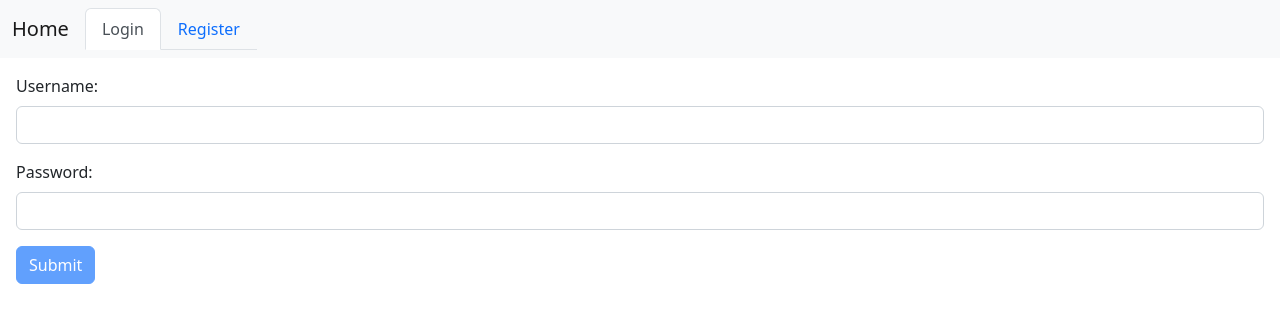
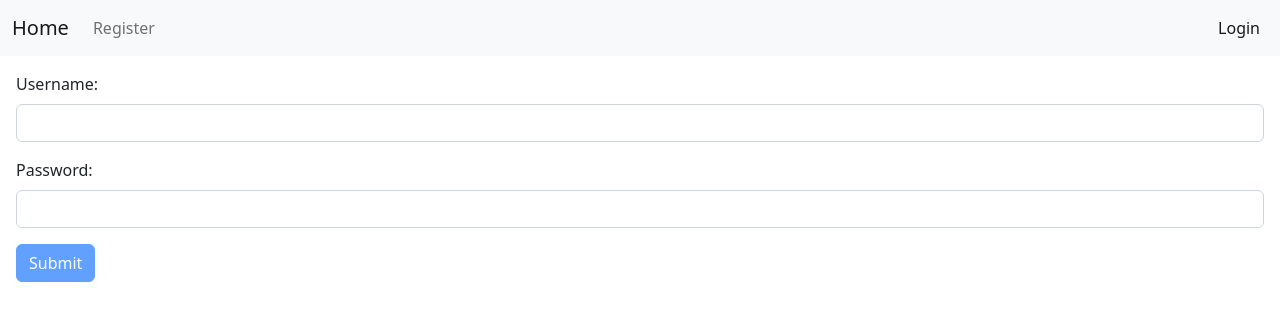
Before and after one commit to EspositoLucas/Mi-impacto-ambiental, an Angular app in the folder Angular/: page /login in a window 1280 px wide. Shown: the top 322 px of the page. Built offline with nearby package versions, Linux system fonts and the light colour scheme.

Commit message:
logout y se persiste el usuario entre refreshes

```diff
--- a/Angular/src/app/app.module.ts
+++ b/Angular/src/app/app.module.ts
@@ -11,9 +11,10 @@ import { HttpClientModule } from '@angular/common/http';
 import { httpInterceptorProviders } from './httpInterceptors';
 import { NavbarComponent } from './navbar/navbar.component';
 import { HomeComponent } from './home/home.component';
+import { LogoutComponent } from './logout/logout.component';
 
 @NgModule({
-    declarations: [AppComponent, LoginComponent, NavbarComponent, HomeComponent],
+    declarations: [AppComponent, LoginComponent, NavbarComponent, HomeComponent, LogoutComponent],
     imports: [
         BrowserModule,
         AppRoutingModule,
--- a/Angular/src/app/app.routes.ts
+++ b/Angular/src/app/app.routes.ts
@@ -1,6 +1,7 @@
 import { Routes } from '@angular/router';
 import { HomeComponent } from './home/home.component';
 import { LoginComponent } from './login/login.component';
+import { LogoutComponent } from './logout/logout.component';
 
 export const routes: Routes = [
     {
@@ -8,6 +9,10 @@ export const routes: Routes = [
         component: LoginComponent,
     },
     {
+        path: 'logout',
+        component: LogoutComponent,
+    },
+    {
         path: '',
         component: HomeComponent,
         pathMatch: 'full',
--- a/Angular/src/app/auth/auth.service.ts
+++ b/Angular/src/app/auth/auth.service.ts
@@ -1,6 +1,6 @@
 import { Injectable } from '@angular/core';
 import { map, Observable, tap } from 'rxjs';
-import { AuthApiService } from './authapi.service';
+import { AuthApiService, LoginResponse } from './authapi.service';
 import { User } from '../models/user.model';
 
 @Injectable({
@@ -10,7 +10,13 @@ export class AuthService {
     loggedUser?: User;
     isAuthenticated = false;
 
-    constructor(private authApiService: AuthApiService) {}
+    constructor(private authApiService: AuthApiService) {
+        const jsonUser = localStorage.getItem('user');
+        if (jsonUser) {
+            this.loggedUser = JSON.parse(jsonUser);
+            this.isAuthenticated = true;
+        }
+    }
 
     login(
         username: string,
@@ -20,11 +26,8 @@ export class AuthService {
         return this.authApiService.login(request).pipe(
             tap((httpResponse) => {
                 if (httpResponse.ok) {
-                    this.loggedUser = {
-                        username,
-                        accessToken: httpResponse.body!.accessToken,
-                    };
-                    this.isAuthenticated = true;
+                    this.loginSuccessful(username, httpResponse.body!);
+                    this.saveUserToLocalStorage();
                 }
             }),
             map((httpResponse) => {
@@ -43,4 +46,22 @@ export class AuthService {
             })
         );
     }
+
+    logout() {
+        this.isAuthenticated = false;
+        this.loggedUser = undefined;
+        localStorage.removeItem('user');
+    }
+
+    private loginSuccessful(username: string, loginResponse: LoginResponse) {
+        this.loggedUser = {
+            username,
+            accessToken: loginResponse.accessToken,
+        };
+        this.isAuthenticated = true;
+    }
+
+    private saveUserToLocalStorage() {
+        localStorage.setItem('user', JSON.stringify(this.loggedUser));
+    }
 }
--- /dev/null
+++ b/Angular/src/app/logout/logout.component.ts
@@ -0,0 +1,17 @@
+import { Component, OnInit } from '@angular/core';
+import { Router } from '@angular/router';
+import { AuthService } from '../auth/auth.service';
+
+@Component({
+    selector: 'app-logout',
+    templateUrl: './logout.component.html',
+    styleUrls: ['./logout.component.css'],
+})
+export class LogoutComponent implements OnInit {
+    constructor(private authService: AuthService, private router: Router) {}
+
+    ngOnInit(): void {
+        this.authService.logout();
+        this.router.navigate(['/']);
+    }
+}
--- a/Angular/src/app/navbar/navbar.component.html
+++ b/Angular/src/app/navbar/navbar.component.html
@@ -2,14 +2,19 @@
     <div class="container-fluid">
         <a class="navbar-brand" routerLink="/" routerLinkActive="active">Home</a>
         <div class="collapse navbar-collapse">
-            <ul ngbNav class="nav-tabs">
-                <li [ngbNavItem]="1">
-                  <a ngbNavLink routerLink="/login" routerLinkActive="active">Login</a>
+            <ul class="navbar-nav">
+                <li class="nav-item">
+                    <a class="nav-link" routerLink="/register" routerLinkActive="active">Register</a>
                 </li>
-                <li [ngbNavItem]="2">
-                    <a ngbNavLink routerLink="/register" routerLinkActive="active">Register</a>
-                  </li>
-              </ul>
+            </ul>
+            <ul class="navbar-nav ms-auto">
+                <li *ngIf="!authService.isAuthenticated" class="nav-item">
+                    <a class="nav-link" routerLink="/login" routerLinkActive="active">Login</a>
+                </li>
+                <li *ngIf="authService.isAuthenticated" class="nav-item">
+                    <a class="nav-link" routerLink="/logout" routerLinkActive="active">Logout</a>
+                </li>
+            </ul>
         </div>
     </div>
 </nav>
--- a/Angular/src/app/navbar/navbar.component.ts
+++ b/Angular/src/app/navbar/navbar.component.ts
@@ -1,15 +1,17 @@
 import { Component, OnInit } from '@angular/core';
+import { AuthService } from '../auth/auth.service';
 
 @Component({
-  selector: 'app-navbar',
-  templateUrl: './navbar.component.html',
-  styleUrls: ['./navbar.component.css']
+    selector: 'app-navbar',
+    templateUrl: './navbar.component.html',
+    styleUrls: ['./navbar.component.css'],
 })
 export class NavbarComponent implements OnInit {
+    authService: AuthService;
 
-  constructor() { }
+    constructor(authService: AuthService) {
+        this.authService = authService;
+    }
 
-  ngOnInit(): void {
-  }
-
+    ngOnInit(): void {}
 }
```
Also changed, not shown: Angular/src/app/logout/logout.component.css (added), Angular/src/app/logout/logout.component.html (added).
